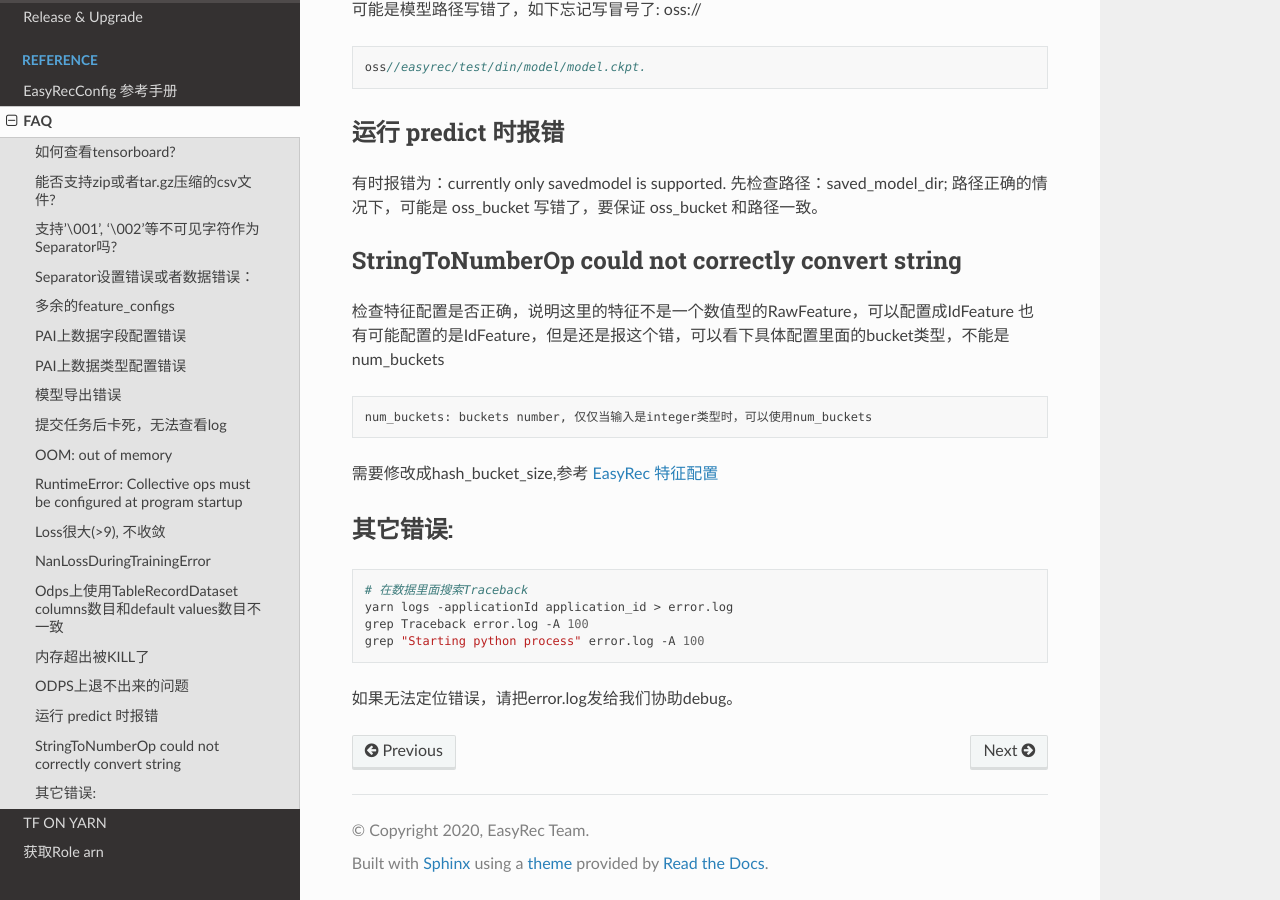
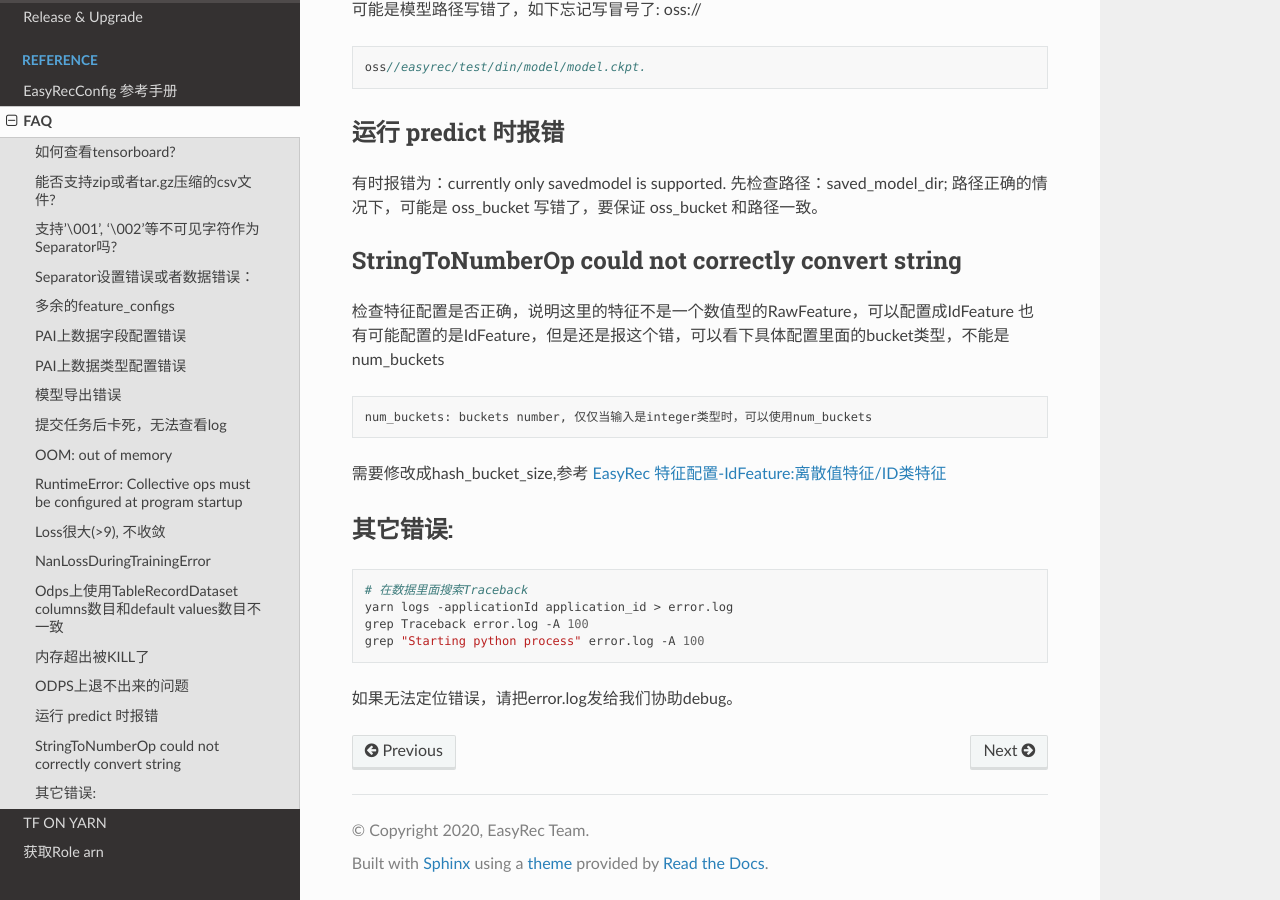
Before and after one commit to alibaba/EasyRec, a Sphinx documentation site: the page built from docs/source/faq.md, in a window 1280 px wide and 900 px high, scrolled down 5291 px. Built offline with Sphinx 7.4.7 and the Read the Docs theme 2.0.0, drawn with Linux system fonts in a browser that asks for light colours; the version number is read from the project's files by our own code.

Commit message:
add IdFeature link

````diff
--- a/docs/source/faq.md
+++ b/docs/source/faq.md
@@ -248,7 +248,7 @@
 ```
 num_buckets: buckets number, 仅仅当输入是integer类型时，可以使用num_buckets
 ```
-需要修改成hash_bucket_size,参考 [EasyRec 特征配置](https://easyrec.readthedocs.io/en/latest/feature/feature.html)
+需要修改成hash_bucket_size,参考 [EasyRec 特征配置-IdFeature:离散值特征/ID类特征](https://easyrec.readthedocs.io/en/latest/feature/feature.html#idfeature-id)
 
 #### 其它错误:
 
````
